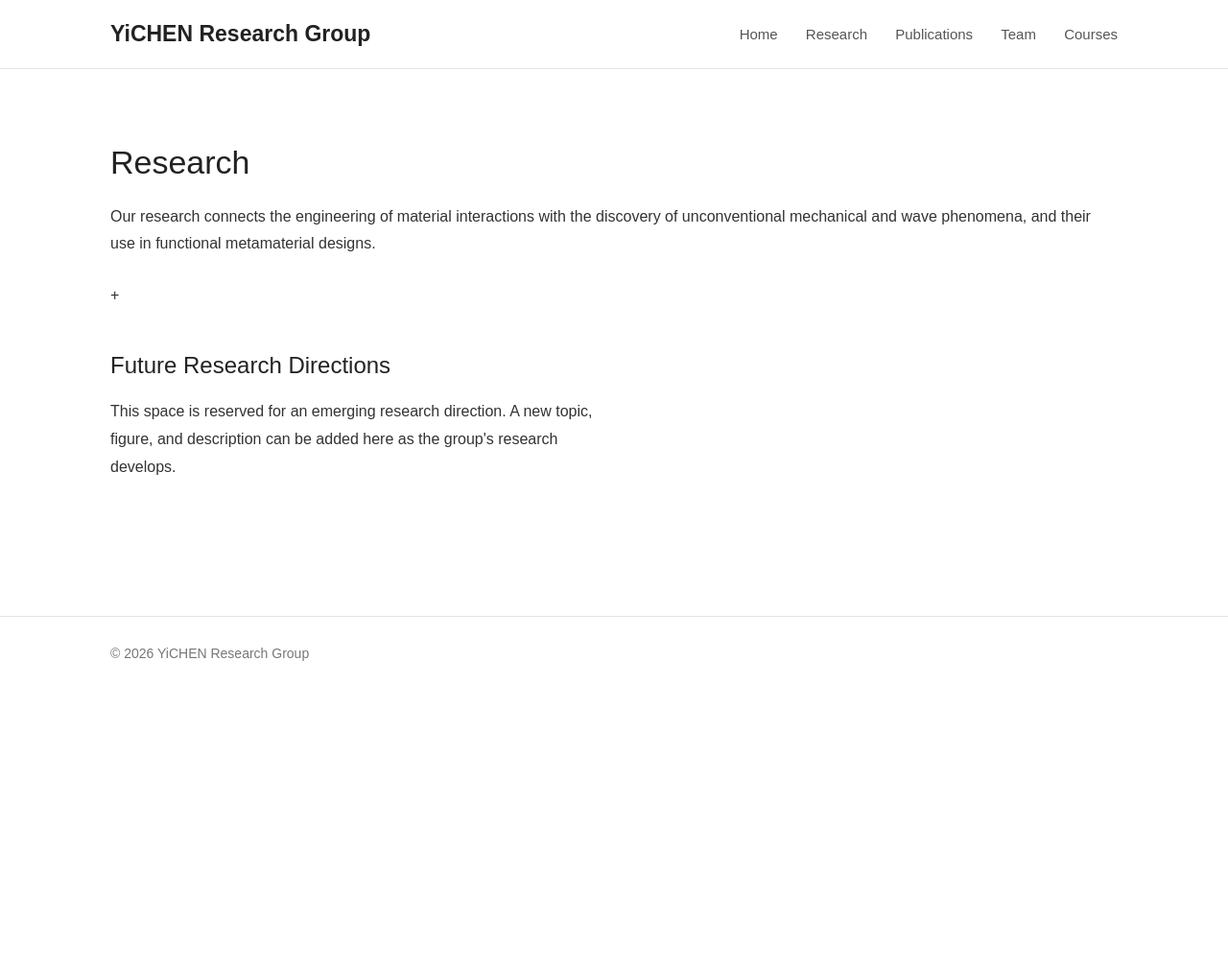
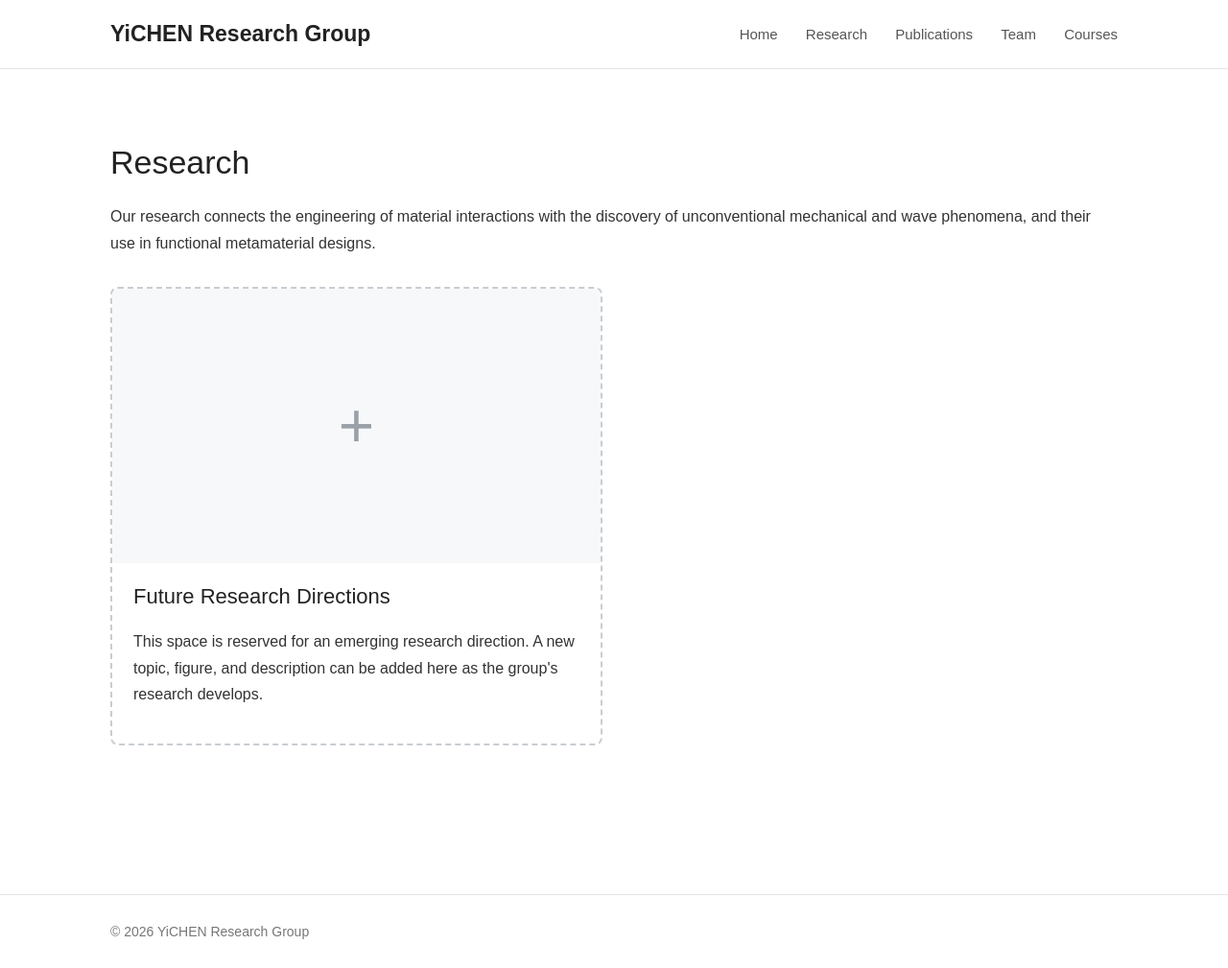
Before and after one commit to YiCHEN-Group/YiCHEN-Group, a Jekyll site: the page built from research.md, in a window 1280 px wide. Shown: the whole page at 96% size. Built offline with Jekyll 4.4.1, drawn with Linux system fonts in a browser that asks for light colours; Markdown is read by kramdown in place of the engine named in the settings; before the commit the page ends 900 px from its top, so only the background shows below that.

Commit message:
Update style.css

```diff
--- a/assets/css/style.css
+++ b/assets/css/style.css
@@ -157,24 +157,7 @@ footer {
 }
 
 
-/* Research */
-
-.research-grid {
-    display: grid;
-    grid-template-columns: 1fr 1fr;
-    gap: 20px;
-    margin-top: 30px;
-}
-
-.research-box {
-    border-top: 1px solid #ddd;
-    padding: 20px 10px 20px 0;
-}
-
-.research-box h3 {
-    margin-top: 0;
-}
-
+/* Research and homepage card styles are defined below. */
 
 /* News */
 
@@ -211,3 +194,146 @@ footer {
     }
 
 }
+
+
+/* Homepage research cards */
+
+.home-research-grid {
+    display: grid;
+    grid-template-columns: repeat(3, minmax(0, 1fr));
+    gap: 20px;
+    margin: 20px 0 10px;
+}
+
+.home-research-card {
+    display: block;
+    min-width: 0;
+    overflow: hidden;
+    color: inherit;
+    text-decoration: none;
+    border: 1px solid #e5e5e5;
+    border-radius: 8px;
+    background: #fff;
+    transition: transform 0.2s ease, box-shadow 0.2s ease;
+}
+
+.home-research-card:hover {
+    transform: translateY(-3px);
+    text-decoration: none;
+    box-shadow: 0 5px 18px rgba(0, 0, 0, 0.08);
+}
+
+.home-research-card img {
+    display: block;
+    width: 100%;
+    aspect-ratio: 4 / 3;
+    object-fit: cover;
+    background: #f1f3f5;
+}
+
+.home-research-card__body {
+    padding: 16px 18px 18px;
+}
+
+.home-research-card h3 {
+    margin: 0 0 8px;
+    font-size: 18px;
+    line-height: 1.35;
+}
+
+.home-research-card p {
+    margin: 0 0 12px;
+    font-size: 14px;
+    line-height: 1.6;
+}
+
+.home-research-link {
+    font-size: 14px;
+    font-weight: 600;
+}
+
+.home-research-more {
+    margin-top: 12px;
+    text-align: right;
+}
+
+/* Research page cards */
+
+.research-grid {
+    display: grid;
+    grid-template-columns: repeat(2, minmax(0, 1fr));
+    gap: 24px;
+    margin: 30px 0;
+}
+
+.research-card {
+    min-width: 0;
+    overflow: hidden;
+    border: 1px solid #e5e5e5;
+    border-radius: 8px;
+    background: #fff;
+}
+
+.research-card__image {
+    overflow: hidden;
+    aspect-ratio: 16 / 9;
+    background: #f1f3f5;
+}
+
+.research-card__image img {
+    display: block;
+    width: 100%;
+    height: 100%;
+    object-fit: cover;
+}
+
+.research-card__body {
+    padding: 20px 22px 22px;
+}
+
+.research-card__body h2 {
+    margin-top: 0;
+    font-size: 22px;
+    line-height: 1.35;
+}
+
+.research-card__body p {
+    line-height: 1.7;
+}
+
+.research-card__body ul {
+    margin-bottom: 0;
+}
+
+.research-card--placeholder {
+    border: 2px dashed #c8cdd3;
+    background: transparent;
+}
+
+.research-card__placeholder-visual {
+    display: flex;
+    align-items: center;
+    justify-content: center;
+    aspect-ratio: 16 / 9;
+    background: #f7f8f9;
+    color: #9aa1a9;
+    font-size: 64px;
+    font-weight: 300;
+}
+
+.research-card__placeholder-visual span {
+    line-height: 1;
+}
+
+@media (max-width: 900px) {
+    .home-research-grid {
+        grid-template-columns: repeat(2, minmax(0, 1fr));
+    }
+}
+
+@media (max-width: 700px) {
+    .home-research-grid,
+    .research-grid {
+        grid-template-columns: 1fr;
+    }
+}
```
